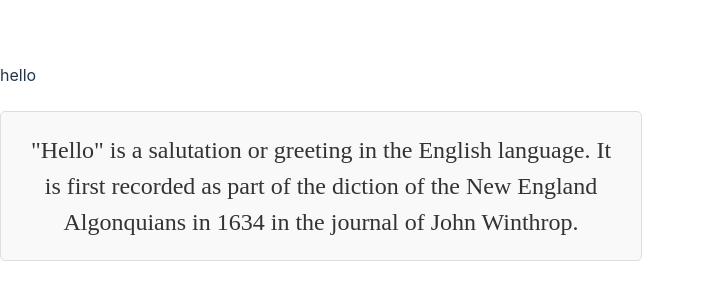
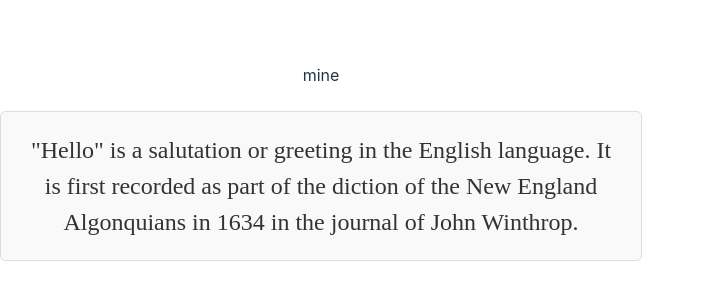
Before and after one commit to StewartalsopIII/vite_practice, a React (Vite) app: page / in a window 1280 px wide. Shown: the part 226-526 px from the top of the page, without its empty margins (0-705 px from the left). Built offline with nearby package versions, Linux system fonts and the light colour scheme.

Commit message:
added a mine selector to see if I could center it

```diff
--- a/src/App.css
+++ b/src/App.css
@@ -1,3 +1,11 @@
+#mine {
+    display: flex;
+    justify-content: center;
+    align-items: center;
+    text-align: center;
+}
+
+
 
 #hello {
     display: flex; /* Add this to make #hello a flex container */
--- a/src/App.tsx
+++ b/src/App.tsx
@@ -4,8 +4,8 @@
 
   return (
     <>
-      <div>
-        hello
+      <div id="mine">
+        mine
       </div>
       <p id="hello">
         "Hello" is a salutation or greeting in the English language. It is first recorded as part of the diction of the New England Algonquians in 1634 in the journal of John Winthrop.
```
